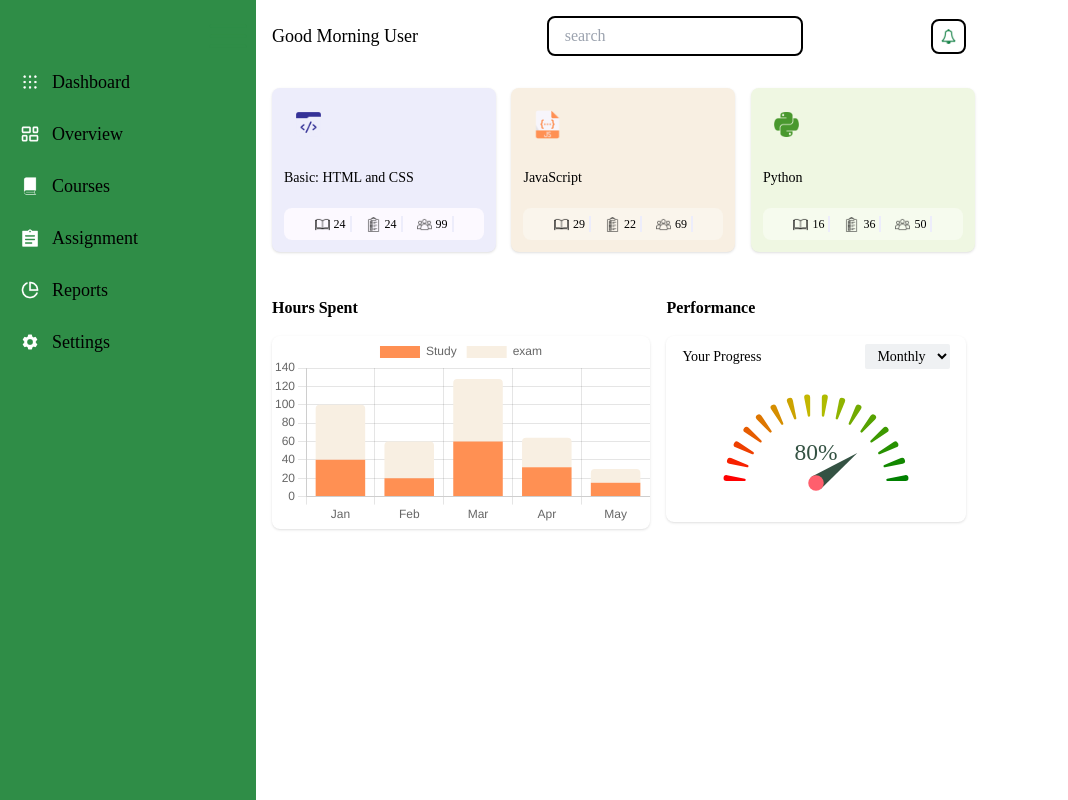
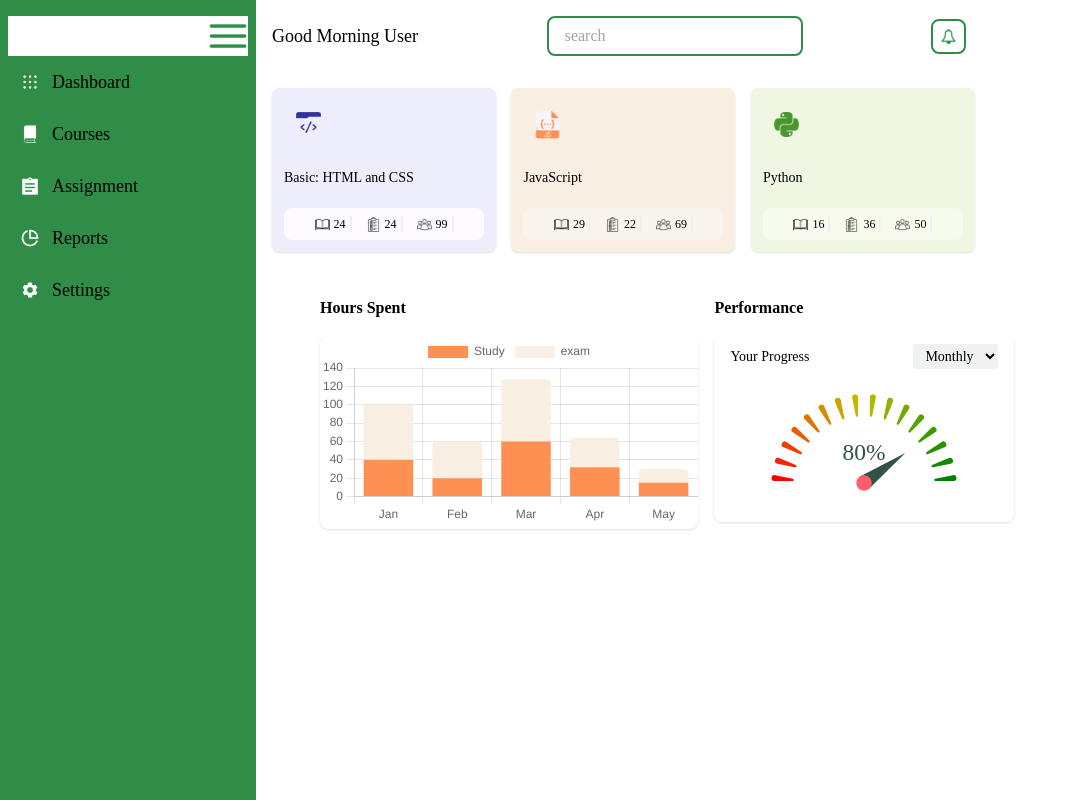
Before and after one commit to sanwofg/HR-App, a React (Create React App) app: page /dashboard in a window 1280 px wide. Shown: the whole page, without its empty margins (0-1068 px from the left). Built offline with nearby package versions, Linux system fonts and the light colour scheme; a web font is replaced by a local one.

Commit message:
overflow issue resolved

```diff
--- a/src/App.js
+++ b/src/App.js
@@ -7,7 +7,6 @@ import { BrowserRouter, Routes, Route } from "react-router-dom";
 import Dashboard from "./pages/Dashboard";
 import Assignment from "./pages/Assignment";
 import Courses from "./pages/Courses";
-import Overview from "./pages/Overview";
 import Settings from "./pages/Settings";
 import Reports from "./pages/Reports";
 import SignupPage from "./EntryPoint/SignupPage";
@@ -27,61 +26,35 @@ function App() {
   };
 
   return (
-    //  <div  className='bg-white'>
-    //    <BrowserRouter>
 
-    //       <Routes>
-    //          <Route path='/successfulreg' element={<SuccessPopUp/>}/>
-    //          <Route path='/' element={<LandingPage/>}/>
-    //          <Route path='/signup' element={<SignupPage/>}/>
-    //          <Route path='/login' element={<LoginPage/>}/>
-    //          <Route path='/google-signup' element={<GooglePage/>}/>
-    //          <Route path='/registration' element={<RegistrationForm/>}/>
-    //          <Route path='/unsuccessfullreg' element={<UnsuccessfulPopUp/>}/>
-    //       </Routes>
-    //    </BrowserRouter>
-    //    <div>
-    //       <BrowserRouter>
-    //          <SideNav toggle={open} openNav={openNav} close={close}>
-    //             <Routes>
-    //                <Route path='/dashboard' element={<Dashboard toggle={open} openNav={openNav} close={close}/>}/>
-    //                <Route path='/assignment' element={<Assignment/>}/>
-    //                <Route path='/courses' element={<Courses/>}/>
-    //                <Route path='/reports' element={<Reports/>}/>
-    //                <Route path='/overview' element={<Overview/>}/>
-    //                <Route path='/settings' element={<Settings/>}/>
-    //             </Routes>
-    //          </SideNav>
-    //       </BrowserRouter>
-    //    </div>
-    //  </div>
     <div className="bg-white">
        <BrowserRouter>
         <Routes>
-          <Route path="/successfulreg" element={<SuccessPopUp />} />
+          {/* Public Routes */}
           <Route path="/" element={<LandingPage />} />
           <Route path="/signup" element={<SignupPage />} />
           <Route path="/login" element={<LoginPage />} />
           <Route path="/google-signup" element={<GooglePage />} />
           <Route path="/registration" element={<RegistrationForm />} />
+          <Route path="/successfulreg" element={<SuccessPopUp />} />
           <Route path="/unsuccessfulreg" element={<UnsuccessfulPopUp />} />
-        </Routes>
 
+          {/* Protected Routes */}
+          <Route
+            path="/dashboard/*"
+            element={
               <SideNav toggle={open} openNav={openNav} close={close}>
                 <Routes>
-            <Route
-              path="/dashboard"
-              element={
-                <Dashboard toggle={open} openNav={openNav} close={close} />
+                  <Route path="/" element={<Dashboard />} />
+                  <Route path="/assignment" element={<Assignment />} />
+                  <Route path="/courses" element={<Courses />} />
+                  <Route path="/reports" element={<Reports />} />
+                  <Route path="/settings" element={<Settings />} />
+                </Routes>
+              </SideNav>
             }
           />
-            <Route path="assignment" element={<Assignment />} />
-            <Route path="courses" element={<Courses />} />
-            <Route path="reports" element={<Reports />} />
-            <Route path="overview" element={<Overview />} />
-            <Route path="settings" element={<Settings />} />
         </Routes>
-        </SideNav>
       </BrowserRouter>
     </div>
   );
--- a/src/EntryPoint/LandingPage.js
+++ b/src/EntryPoint/LandingPage.js
@@ -6,6 +6,7 @@ import { useState, useEffect } from "react";
 import { GoogleLogin } from "@react-oauth/google";
 import SignUp from "./SignupPage";
 import RegistrationForm from "../components/RegistrationForm";
+import { Link } from "react-router-dom";
 
 function Landing() {
   const [popup, setPopup] = useState(false);
@@ -118,9 +119,11 @@ function Landing() {
             </div>
           </div>
           <div className="max-sm:ml-20">
-            <button className="bg-[#0c7c3f] text-[white] h-10 w-[20rem] text-[14px] font-medium rounded font-[serif] cursor-pointer border-[1px] border-[#d2dbef] hover:bg-[#d2dbef] hover:text-[black] hover:bg-opacity-15 max-sm:w-[15.5rem]">
-              Login
-            </button>
+            <Link to={'/dashboard'}>
+              <button className="bg-[#0c7c3f] text-[white] h-10 w-[20rem] text-[14px] font-medium rounded font-[serif] cursor-pointer border-[1px] border-[#d2dbef] hover:bg-[#d2dbef] hover:text-[black] hover:bg-opacity-15 max-sm:w-[15.5rem]">
+                Login
+              </button>
+            </Link>
             <p className="font-sans text-xl text-[#565872] text-center max-sm:mr-16">
               or
             </p>
--- a/src/components/SideNav.js
+++ b/src/components/SideNav.js
@@ -18,40 +18,36 @@ const SideNav = ({children, openNav, close}) => {
     // }
 
   return (
-    <div className='w-full flex justify-between'>
+    <div className='w-full flex overflow-y-hidden justify-between'>
 
         <div className={`${openNav? 'w-[20%]' : 'w-[5%]'} gap-4 h-[100vh] fixed flex-col bg-[#2F8D47] px-2 py-4 ${ openNav? 'max-md:w-[40%]' : 'max-md:w-[60px]'}`}>
 
-            <div className={`bg-white flex justify-end ${ openNav? 'max-md:justify-end' : 'max-md:justify-center'}  ${!openNav? 'max-md:w-11' : 'max-md:w-full'}`}>
+            <div className={`bg-white flex justify-end ${ openNav? 'max-md:justify-end' : 'max-md:justify-center'}  ${!openNav? 'max-md:w-11' : 'max-md:w-full'} bg-[white]` }>
                 <img onClick={close} src={Menu} width={40} height={40}/>
             </div>
 
-            <NavLink to={'/dashboard'} color='blue'  className='flex w-full  items-center hover:bg-[black] rounded-lg gap-3 px-3 py-3 max-md:gap-1  '>
+            <NavLink to={'/dashboard'} color='blue'  className='flex w-full  hover:text-[white] items-center hover:bg-[black] rounded-lg gap-3 px-3 py-3 max-md:gap-1  '>
                 <img src={Home} height={20} width={20}/>
                 { openNav && <a  className='text-white text-lg max-md:text-xs'>Dashboard</a>}
             </NavLink >
 
-            <NavLink to={'/overview'} className='flex w-full  items-center hover:bg-[black] rounded-lg gap-3 px-3 py-3 max-md:gap-1 max-md:text-sm '>
-                <img src={Overview} height={20} width={20}/>
-                {openNav && <a className='text-white text-lg max-md:text-xs'>Overview</a>}
-            </NavLink >
 
-            <NavLink to={'/courses'} className='flex w-full  items-center hover:bg-[black] rounded-lg gap-3 px-3 py-3 max-md:gap-1 max-md:text-xs '>
+            <NavLink to={'courses'} className='flex w-full  items-center hover:bg-[black] hover:text-[white] rounded-lg gap-3 px-3 py-3 max-md:gap-1 max-md:text-xs '>
                 <img src={Courses} height={20} width={20}/>
                 {openNav && <a className='text-white text-lg max-md:text-xs'>Courses</a>}
             </NavLink >
 
-            <NavLink to={'/assignment'} className='flex w-full  items-center hover:bg-[black] rounded-lg gap-3 px-3 py-3 max-md:gap-1 max-md:text-xs '>
+            <NavLink to={'assignment'} className='flex w-full  items-center hover:text-[white] hover:bg-[black] rounded-lg gap-3 px-3 py-3 max-md:gap-1 max-md:text-xs '>
                 <img src={Assignment} height={20} width={20}/>
                 {openNav && <a className='text-white text-lg max-md:text-xs'>Assignment</a>}
             </NavLink >
 
-            <NavLink to={'/reports'} className='flex w-full  items-center hover:bg-[black] rounded-lg gap-3 px-3 py-3 max-md:gap-1 max-md:text-xs '>
+            <NavLink to={'reports'} className='flex w-full hover:text-[white]  items-center hover:bg-[black] rounded-lg gap-3 px-3 py-3 max-md:gap-1 max-md:text-xs '>
                 <img src={Report} height={20} width={20}/>
                 {openNav && <a className='text-white text-lg max-md:text-xs'>Reports</a>}
             </NavLink >
 
-            <NavLink to={'/settings'} className='flex w-full  items-center hover:bg-[black] rounded-lg gap-3 px-3 py-3 max-md:gap-1 max-md:text-xs '>
+            <NavLink to={'settings'} className='flex w-full hover:text-[white]  items-center hover:bg-[black] rounded-lg gap-3 px-3 py-3 max-md:gap-1 max-md:text-xs '>
                 <img src={Settings} height={20} width={20}/>
                 {openNav && <a className='text-white text-lg max-md:text-xs'>Settings</a>}
             </NavLink>
--- a/src/pages/Dashboard.js
+++ b/src/pages/Dashboard.js
@@ -66,10 +66,10 @@ const newTime = ()=>{
           </div>
 
           <div className='flex items-center gap-4'  >
-            <input type='search' placeholder='search' className={`w-64 h-10 rounded-lg outline-none  bordr-[#2F8D47] border-2 placeholder:pl-4 placeholder:py-8 ${openNav?'max-md:hidden': ''} max-md:w-32  max-md:h-7`}/>
+            <input type='search' placeholder='search' className={`w-64 h-10 rounded-lg outline-none  bordr-[#2F8D47] border-2 border-[#2F8D47] pl-3 placeholder:pl-1 placeholder:py-8 ${openNav?'max-md:hidden': ''} max-md:w-32  max-md:h-7`}/>
 
           </div>
-          <div className='border-2 rounded-lg py-2 px-2 max-md:p-1'>
+          <div className='border-2 border-[#2F8D47] rounded-lg py-2 px-2 max-md:p-1'>
               <img src={notification} alt='notification-bell' width={15} height={15} className={` ${openNav?'max-md:hidden': ''} `}/>
           </div>
         </div>
```
Lines whose indentation alone changed are shown as unchanged.
